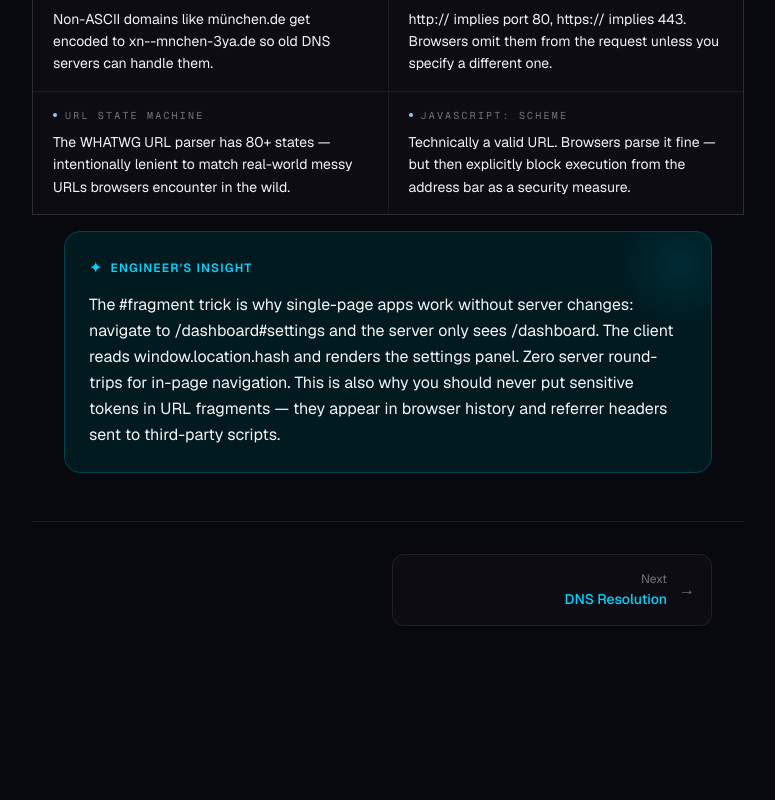
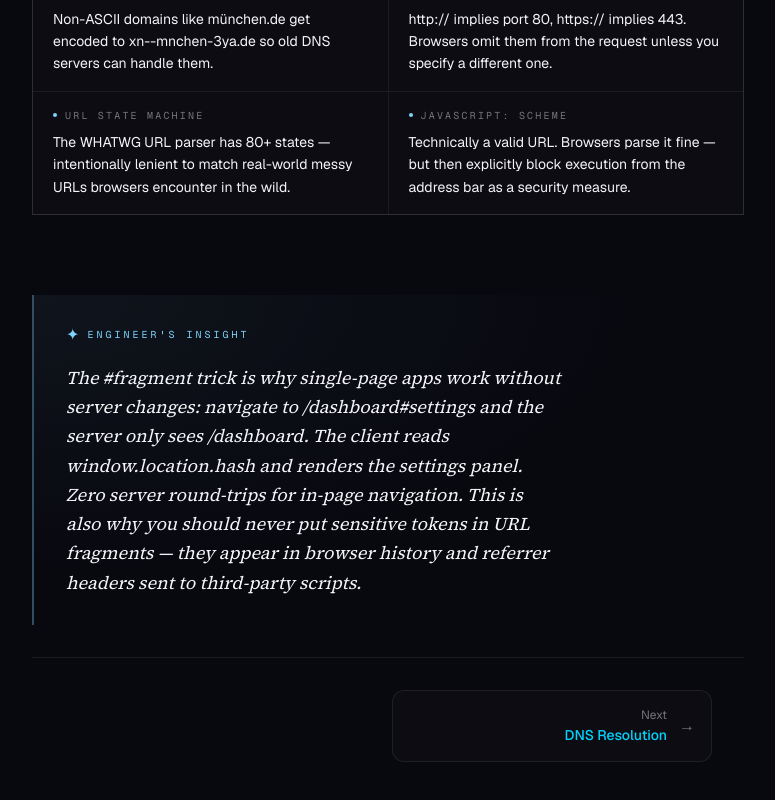
Before and after one commit to pavankoka1/web-fundamentals, a Next.js app: page /steps/01-network/url-parsing in a window 1280 px wide. Shown: the part 1622-2422 px from the top of the page, without its empty margins (284-1059 px from the left). Before the commit the page ends 2376 px from the top, so only its background shows below. Built offline with nearby package versions, Linux system fonts and the light colour scheme.

Commit message:
refactor: InsightCallout adopts Direction D

```diff
--- a/src/app/steps/[step]/[concept]/page.tsx
+++ b/src/app/steps/[step]/[concept]/page.tsx
@@ -86,7 +86,7 @@ export default async function Page({ params }: Props) {
           <DiagramLoader diagramKey={topic.diagramKey} />
         </div>
         <FactsGrid topic={topic} />
-        <InsightCallout insight={topic.insight} phase={topic.phase} />
+        <InsightCallout insight={topic.insight} />
         {topic.codeDemo && (
           <CodeDemo
             bad={topic.codeDemo.bad}
--- a/src/components/topic/InsightCallout.tsx
+++ b/src/components/topic/InsightCallout.tsx
@@ -1,28 +1,31 @@
 'use client'
 import { motion } from 'framer-motion'
-import type { Phase } from '@/lib/phaseColors'
-import { phaseColor } from '@/lib/phaseColors'
+import { fadeUp } from '@/lib/motion'
 
-export default function InsightCallout({ insight, phase }: { insight: string; phase: Phase }) {
-  const color = phaseColor(phase)
+export default function InsightCallout({ insight }: { insight: string }) {
   return (
     <motion.section
-      initial={{ opacity: 0, y: 16 }} whileInView={{ opacity: 1, y: 0 }}
-      viewport={{ once: true }} transition={{ duration: 0.5, delay: 0.2 }}
-      className="px-8 py-4">
-      <div className="rounded-2xl p-6 relative overflow-hidden"
-        style={{ background: color.bg, borderLeft: `3px solid ${color.accent}`, border: `1px solid ${color.dim}` }}>
-        {/* Decorative glow */}
-        <div className="absolute -top-8 -right-8 w-32 h-32 rounded-full pointer-events-none"
-          style={{ background: `radial-gradient(circle, ${color.accent}18 0%, transparent 70%)` }} />
+      initial="hidden"
+      whileInView="visible"
+      viewport={{ once: true, margin: '-80px' }}
+      variants={fadeUp}
+      className="mt-20"
+    >
+      <div
+        className="relative overflow-hidden border-l-2 border-[color:var(--color-accent-line)] pl-8 pr-6 py-7"
+        style={{
+          backgroundImage:
+            'radial-gradient(ellipse at top left, var(--color-accent-soft) 0%, transparent 60%)',
+        }}
+      >
         <div className="relative">
-          <div className="flex items-center gap-2 mb-3">
-            <span className="text-base" style={{ color: color.accent }}>✦</span>
-            <div className="text-xs font-semibold tracking-widest uppercase" style={{ color: color.accent }}>
+          <div className="flex items-center gap-2 mb-4">
+            <span className="text-[16px] text-[color:var(--color-accent)]">✦</span>
+            <div className="font-mono text-[10px] uppercase tracking-[0.3em] text-[color:var(--color-accent)]">
               Engineer&apos;s Insight
             </div>
           </div>
-          <p className="text-base leading-relaxed" style={{ color: 'var(--color-text-primary)' }}>
+          <p className="font-[family-name:var(--font-display)] text-[18px] italic leading-relaxed text-[color:var(--color-text-primary)] max-w-[52ch]">
             {insight}
           </p>
         </div>
```
